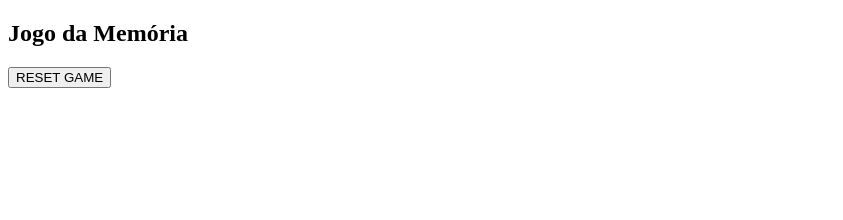
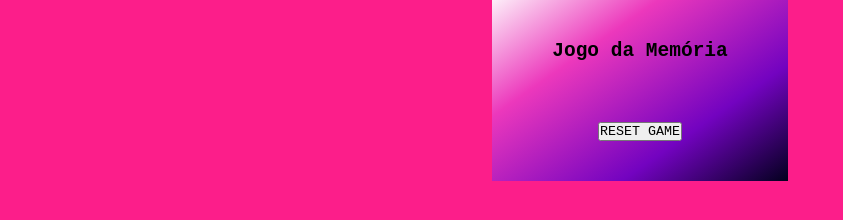
Before and after one commit to Pira4Ever/memory-game, a plain HTML site: page index.html in a window 1280 px wide. Shown: the whole page, without its empty margins (0-843 px from the left). Drawn offline with Linux system fonts and the light colour scheme.

Commit message:
created initial css
Signed-off-by: Octavio Piratininga <59701790+Pira4Ever@users.noreply.github.com>

```diff
--- a/index.html
+++ b/index.html
@@ -5,7 +5,7 @@
   <meta name="viewport" content="width=device-width, initial-scale=1.0">
   <title>Memory Game</title>
   <link rel="stylesheet" href="src/styles/reset.css">
-  <link rel="stylesheet" href="src/styles/main.css">
+  <link rel="stylesheet" href="src/styles/styles.css">
 </head>
 <body>
   <div class="container">
--- a/src/styles/reset.css
+++ b/src/styles/reset.css
@@ -0,0 +1,7 @@
+* {
+  margin: 0;
+  padding: 0;
+  outline: none;
+  box-sizing: border-box;
+  font-family: monospace;
+}
--- a/src/styles/styles.css
+++ b/src/styles/styles.css
@@ -0,0 +1,18 @@
+body {
+  display: flex;
+  justify-content: center;
+  align-items: center;
+  min-height: 100%;
+  background: #fc1e8a;
+}
+
+.container {
+  position: relative;
+  display: flex;
+  flex-direction: column;
+  justify-content: center;
+  align-items: center;
+  gap: 30px;
+  background: linear-gradient(325deg, #03001e 0%, #7303c0 30%, #ec38bc 70%, #fdeff9 100%);
+  padding: 40px 60px;
+}
```
